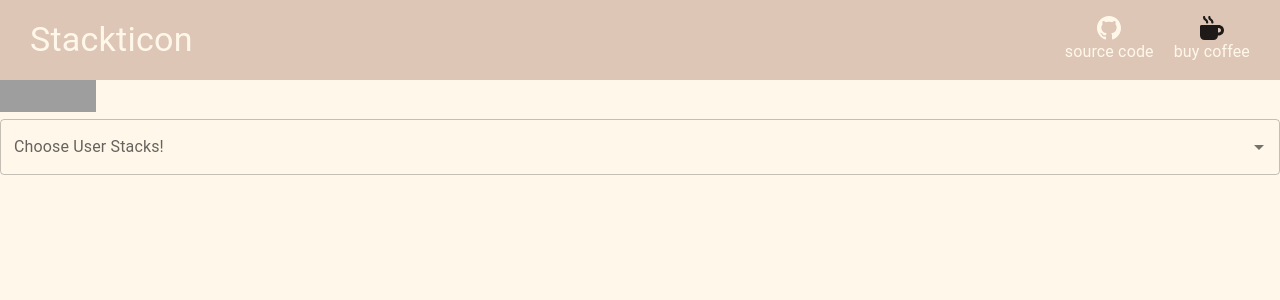
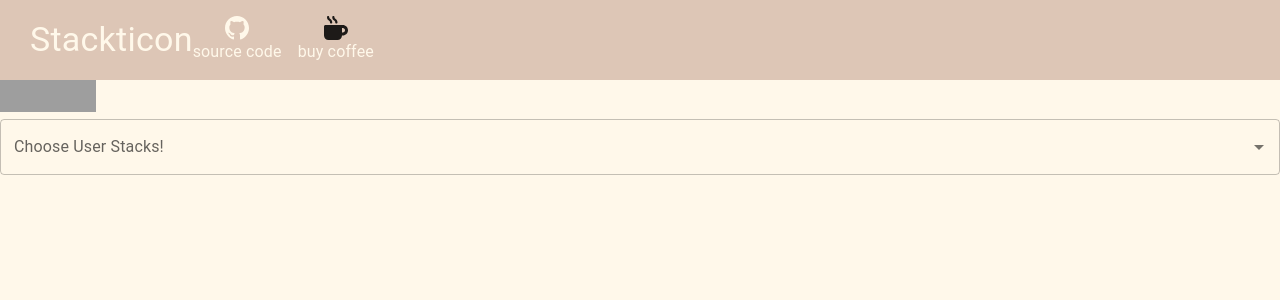
Before and after one commit to msdio/stackticon, a React (Create React App) app: page / in a window 1280 px wide. Shown: the top 300 px of the page. Built offline with nearby package versions, Linux system fonts and the light colour scheme; grey boxes are pictures that could not be loaded.

Commit message:
fix: change to MUI components

```diff
--- a/src/components/header/Header.tsx
+++ b/src/components/header/Header.tsx
@@ -1,5 +1,5 @@
 import styled from '@emotion/styled';
-import { Link, SvgIcon, Typography } from '@mui/material';
+import { Box, Link, Stack, SvgIcon, Typography } from '@mui/material';
 
 const Container = styled.header`
   display: flex;
@@ -9,23 +9,6 @@ const Container = styled.header`
   height: 80px;
   background-color: #ddc6b6;
   padding: 10px 30px;
-`;
-
-const SvgContainer = styled.div`
-  display: flex;
-  align-items: center;
-  justify-content: center;
-
-  margin-left: auto;
-
-  gap: 20px;
-`;
-
-const SvgItem = styled.div`
-  display: flex;
-  flex-direction: column;
-  align-items: center;
-  justify-content: center;
 `;
 
 const Header = () => {
@@ -41,28 +24,44 @@ const Header = () => {
         Stackticon
       </Typography>
 
-      <SvgContainer>
+      <Stack direction='row' spacing={2}>
         <Link
           href='https://github.com/msdio/stackticon'
           sx={{
             textDecoration: 'none',
           }}
         >
-          <SvgItem>
+          <Box
+            component='div'
+            sx={{
+              display: 'flex',
+              flexDirection: 'column',
+              alignItems: 'center',
+              justifyContent: 'center',
+            }}
+          >
             <SvgIcon viewBox='0 0 24 24'>
               <path d='M12 0c-6.626 0-12 5.373-12 12 0 5.302 3.438 9.8 8.207 11.387.599.111.793-.261.793-.577v-2.234c-3.338.726-4.033-1.416-4.033-1.416-.546-1.387-1.333-1.756-1.333-1.756-1.089-.745.083-.729.083-.729 1.205.084 1.839 1.237 1.839 1.237 1.07 1.834 2.807 1.304 3.492.997.107-.775.418-1.305.762-1.604-2.665-.305-5.467-1.334-5.467-5.931 0-1.311.469-2.381 1.236-3.221-.124-.303-.535-1.524.117-3.176 0 0 1.008-.322 3.301 1.23.957-.266 1.983-.399 3.003-.404 1.02.005 2.047.138 3.006.404 2.291-1.552 3.297-1.23 3.297-1.23.653 1.653.242 2.874.118 3.176.77.84 1.235 1.911 1.235 3.221 0 4.609-2.807 5.624-5.479 5.921.43.372.823 1.102.823 2.222v3.293c0 .319.192.694.801.576 4.765-1.589 8.199-6.086 8.199-11.386 0-6.627-5.373-12-12-12z' />
             </SvgIcon>
             <Typography color='primary.main'>source code</Typography>
-          </SvgItem>
+          </Box>
         </Link>
 
-        <SvgItem>
+        <Box
+          component='div'
+          sx={{
+            display: 'flex',
+            flexDirection: 'column',
+            alignItems: 'center',
+            justifyContent: 'center',
+          }}
+        >
           <SvgIcon viewBox='0 0 512 512'>
             <path d='M88 0C74.7 0 64 10.7 64 24c0 38.9 23.4 59.4 39.1 73.1l1.1 1C120.5 112.3 128 119.9 128 136c0 13.3 10.7 24 24 24s24-10.7 24-24c0-38.9-23.4-59.4-39.1-73.1l-1.1-1C119.5 47.7 112 40.1 112 24c0-13.3-10.7-24-24-24zM32 192c-17.7 0-32 14.3-32 32V416c0 53 43 96 96 96H288c53 0 96-43 96-96h16c61.9 0 112-50.1 112-112s-50.1-112-112-112H352 32zm352 64h16c26.5 0 48 21.5 48 48s-21.5 48-48 48H384V256zM224 24c0-13.3-10.7-24-24-24s-24 10.7-24 24c0 38.9 23.4 59.4 39.1 73.1l1.1 1C232.5 112.3 240 119.9 240 136c0 13.3 10.7 24 24 24s24-10.7 24-24c0-38.9-23.4-59.4-39.1-73.1l-1.1-1C231.5 47.7 224 40.1 224 24z' />
           </SvgIcon>
           <Typography color='primary.main'>buy coffee</Typography>
-        </SvgItem>
-      </SvgContainer>
+        </Box>
+      </Stack>
     </Container>
   );
 };
```
